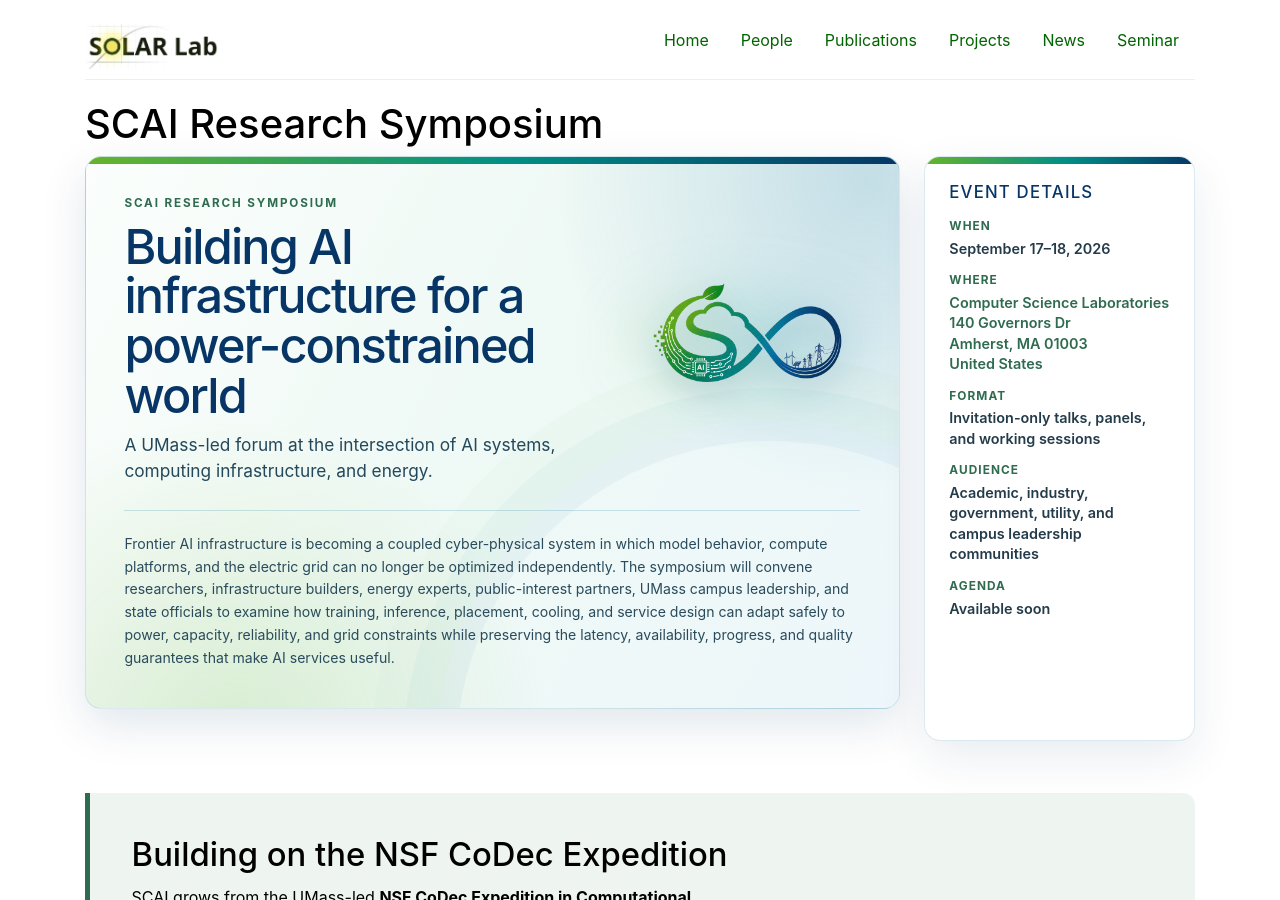
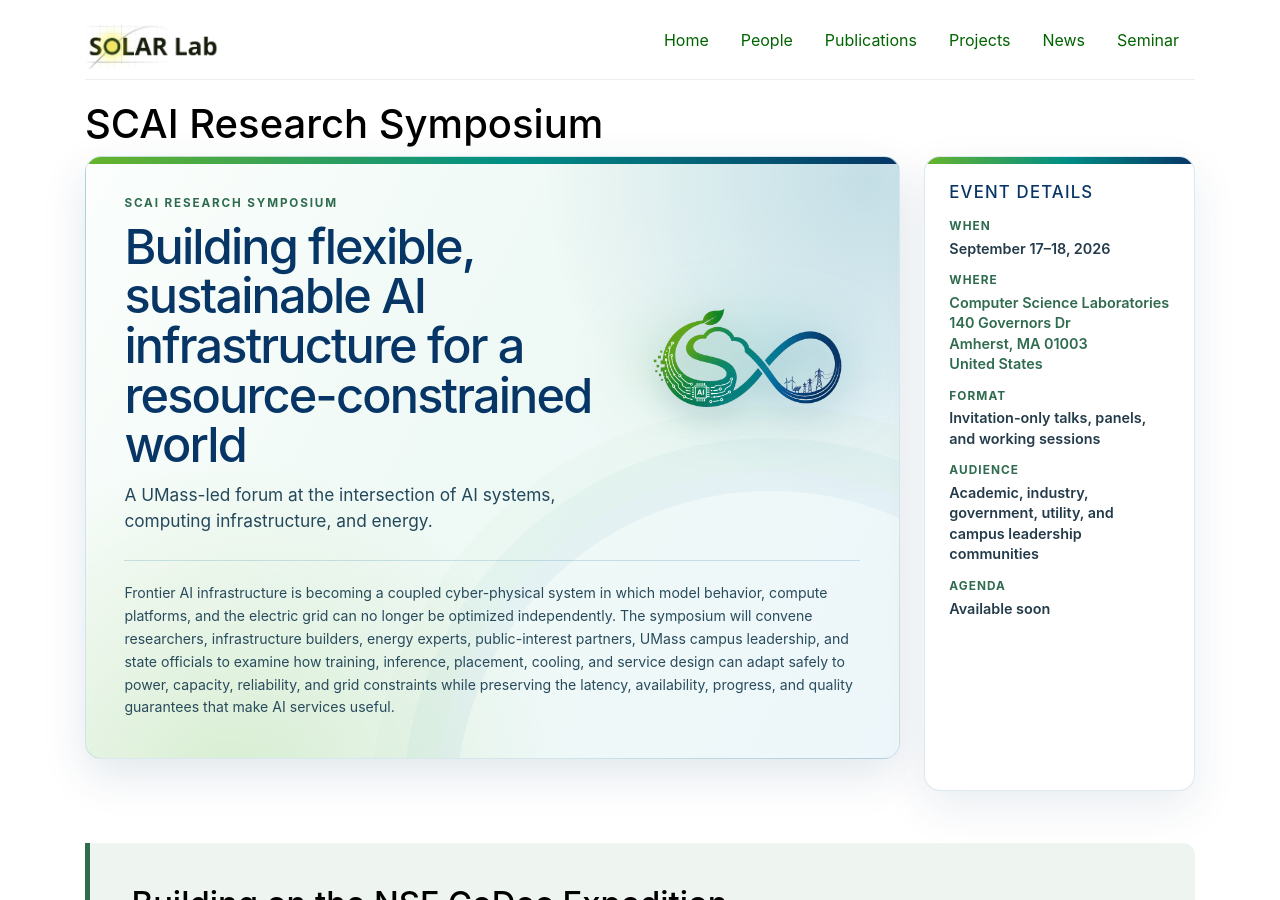
Before and after one commit to umass-solar/umass-solar.github.io, a Jekyll site: the page built from scai-symposium.md, in a window 1280 px wide and 900 px high. Built offline with Jekyll 4.4.1, drawn with Linux system fonts in a browser that asks for light colours.

Commit message:
update-scai

```diff
--- a/scai-symposium.md
+++ b/scai-symposium.md
@@ -472,7 +472,7 @@ permalink: /scai-symposium/
       <div class="scai-hero-inner">
         <div>
           <p class="scai-eyebrow">SCAI Research Symposium</p>
-          <h2 id="scai-hero-title">Building AI infrastructure for a power-constrained world</h2>
+          <h2 id="scai-hero-title">Building flexible, sustainable AI infrastructure for a resource-constrained world</h2>
           <p class="scai-hero-copy">A UMass-led forum at the intersection of AI systems, computing infrastructure, and energy.</p>
         </div>
         <div class="scai-logo-card">
```
